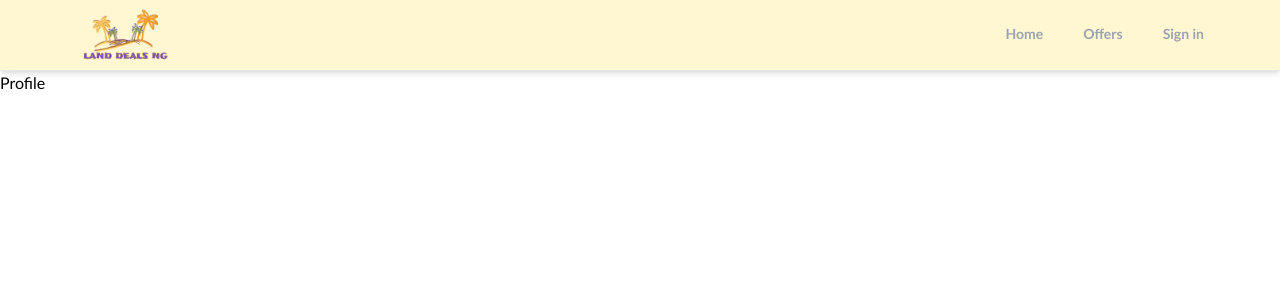
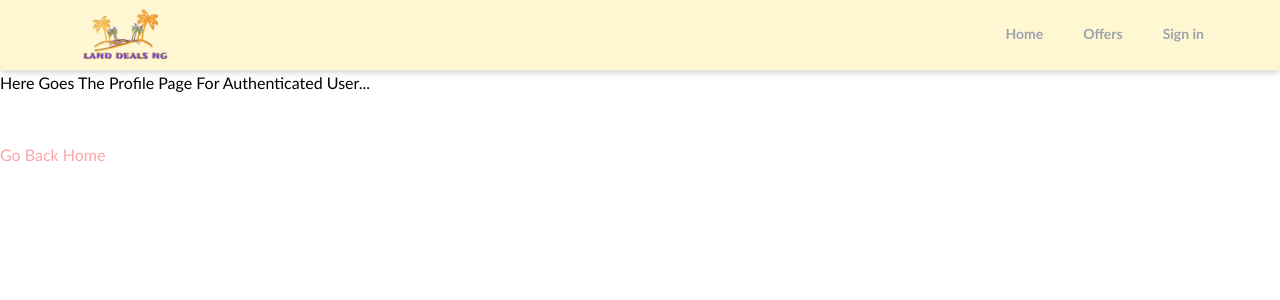
Before and after one commit to yakubu-josiah/Estate-Agent, a React (Create React App) app: page /profile in a window 1280 px wide. Shown: the top 300 px of the page. Built offline with nearby package versions, Linux system fonts and the light colour scheme; no server answers.

Commit message:
setting up structure for profile page

```diff
--- a/src/pages/Home.jsx
+++ b/src/pages/Home.jsx
@@ -1,7 +1,15 @@
-import React from 'react'
+import React from "react";
+import { Link } from "react-router-dom";
 
 export default function Home() {
   return (
-    <div>Home</div>
-  )
+    <div>
+      Home
+      <br />
+      <br />
+      <Link to="/profile" className="text-red-400">
+        Profile link
+      </Link>
+    </div>
+  );
 }
--- a/src/pages/Profile.jsx
+++ b/src/pages/Profile.jsx
@@ -1,7 +1,15 @@
-import React from 'react'
+import React from "react";
+import { Link } from "react-router-dom";
 
 export default function Profile() {
   return (
-    <div>Profile</div>
-  )
+    <div className="">
+      <p>Here Goes The Profile Page For Authenticated User...</p>
+      <br />
+      <br />
+      <Link to="/" className="text-red-300">
+        Go Back Home
+      </Link>
+    </div>
+  );
 }
```
